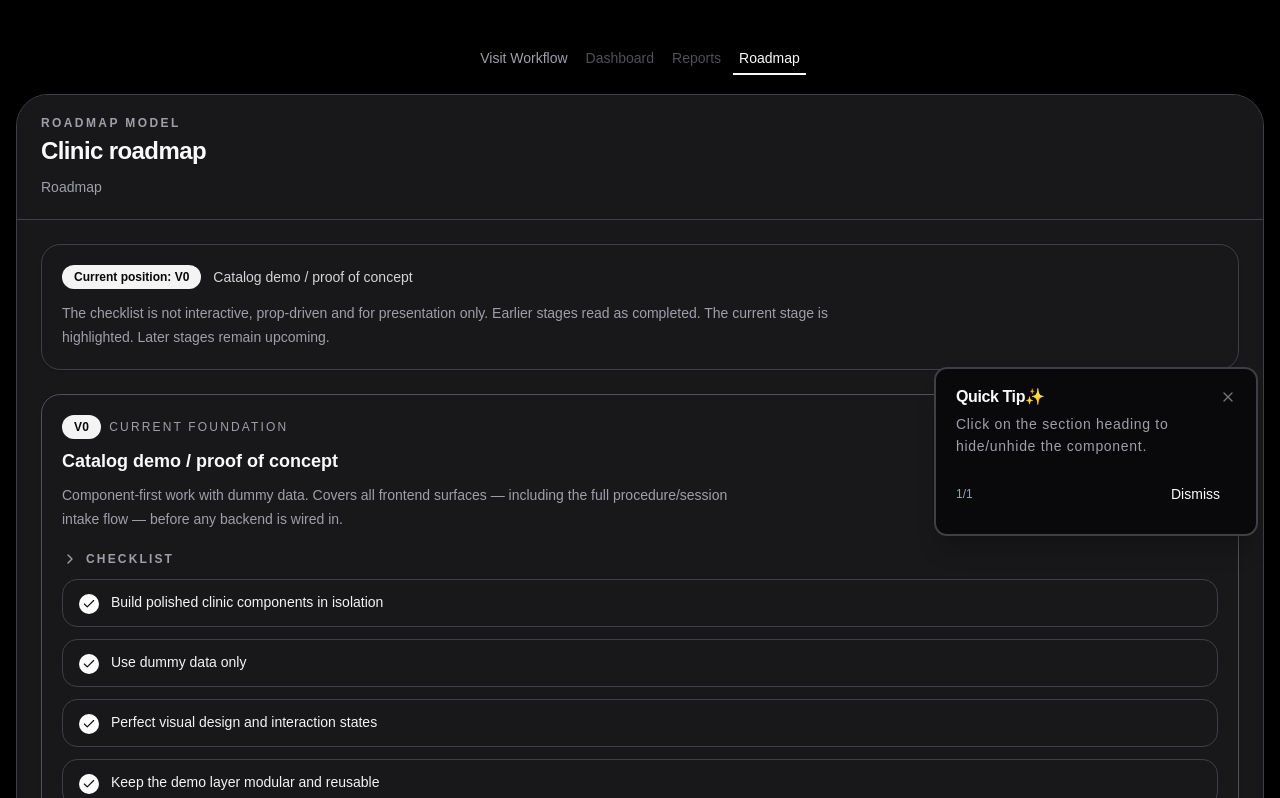
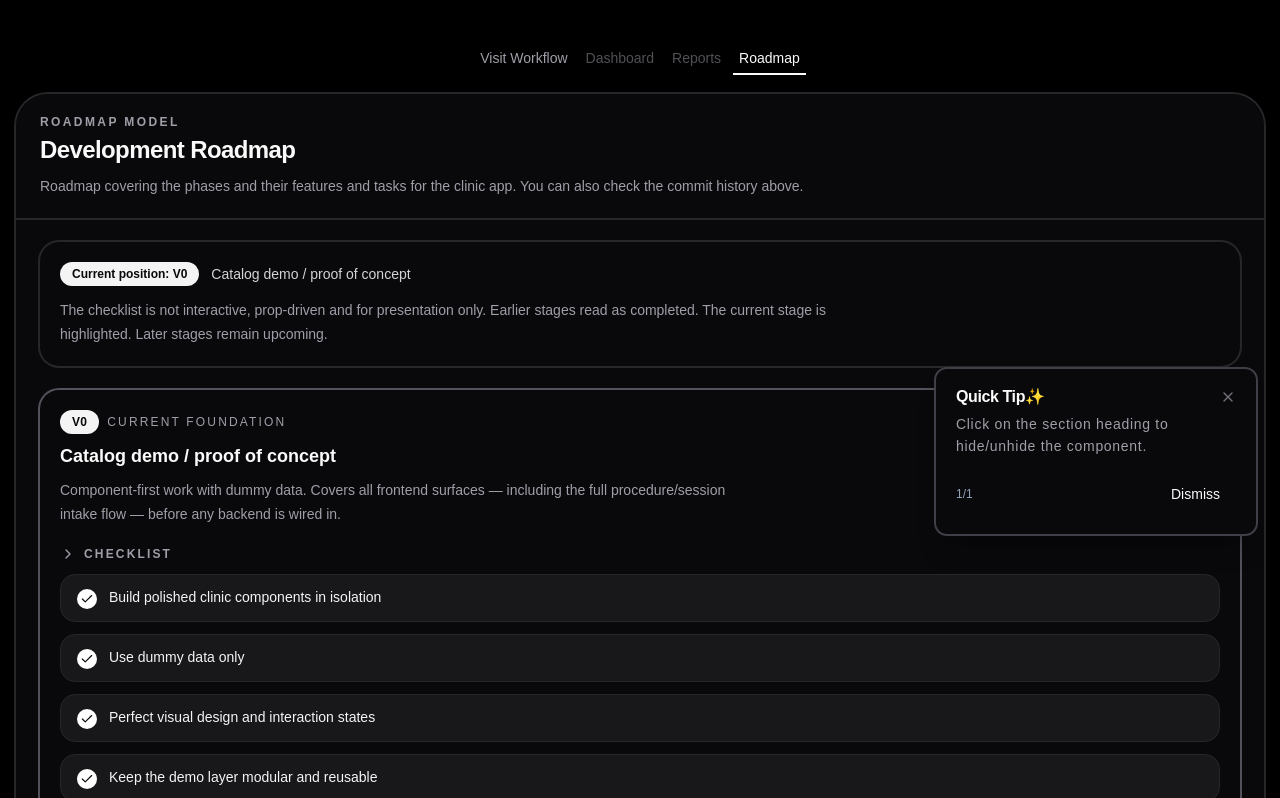
Before and after one commit to omsrivastava512/clinic-demo, a React (Vite) app: page /roadmap in a window 1280 px wide. Shown: the part 242-1040 px from the top of the page. Built offline with nearby package versions, Linux system fonts and the light colour scheme.

Commit message:
ui(roadmap): update color scheme for 'done', 'current' and 'upcoming' sections for more intuitive ux

```diff
--- a/src/pages/roadmap.tsx
+++ b/src/pages/roadmap.tsx
@@ -1,5 +1,5 @@
-import React, { useMemo, useState } from 'react';
-import { Check, ChevronRight, Circle, X, Moon, Sun } from 'lucide-react';
+import React, { useMemo } from 'react';
+import { Check, ChevronRight, Circle, X, } from 'lucide-react';
 import { ROADMAP_STAGES } from '@/data/roadmap_data';
 
 // ─────────────────────────────────────────────
@@ -54,7 +54,7 @@ function StageBadge({ status }: StageBadgeProps) {
         );
     }
     return (
-        <span className="inline-flex items-center gap-1.5 rounded-full border border-zinc-200 dark:border-zinc-700 bg-white dark:bg-zinc-900 px-2.5 py-1 text-xs font-medium text-zinc-500 dark:text-zinc-400 shrink-0">
+        <span className="inline-flex items-center gap-1.5 rounded-full border border-zinc-200 dark:border-zinc-800 bg-white dark:bg-zinc-900 px-2.5 py-1 text-xs font-medium text-zinc-500 dark:text-zinc-400 shrink-0">
             <Circle className="h-3 w-3" />
             Next
         </span>
@@ -68,7 +68,7 @@ interface ChecklistItemProps {
 
 function ChecklistItem({ checked, children }: ChecklistItemProps) {
     return (
-        <li className="flex items-start gap-3 rounded-2xl border border-zinc-200 dark:border-zinc-700 bg-white dark:bg-zinc-900 px-4 py-3 transition-colors hover:bg-zinc-50 dark:hover:bg-zinc-800/50">
+        <li className="flex items-start gap-3 rounded-2xl border border-zinc-200 dark:border-zinc-800 bg-white dark:bg-zinc-900 px-4 py-3 transition-colors hover:bg-zinc-50 dark:hover:bg-zinc-800">
             <span
                 className={
                     checked
@@ -110,10 +110,10 @@ function RoadmapStageCard({ stage, stageIndex, currentIndex, stageProgress }: Ro
         <section
             className={
                 isCurrent
-                    ? 'rounded-3xl border border-zinc-300 dark:border-zinc-600 bg-zinc-50 dark:bg-zinc-900/60 p-5 shadow-sm'
+                    ? 'rounded-3xl ring-2 ring-zinc-300 dark:ring-zinc-600 bg-white dark:bg-zinc-950 p-5 shadow-sm'
                     : isDone
-                        ? 'rounded-3xl border border-emerald-100 dark:border-emerald-900 bg-white dark:bg-zinc-900 p-5 shadow-sm opacity-80'
-                        : 'rounded-3xl border border-zinc-200 dark:border-zinc-700 bg-white dark:bg-zinc-900 p-5 shadow-sm'
+                        ? 'rounded-3xl ring-4 ring-emerald-100 dark:ring-emerald-900  bg-white dark:bg-zinc-950 p-5 shadow-sm opacity-80'
+                        : 'rounded-3xl ring-2 ring-zinc-200 dark:ring-zinc-800 bg-zinc-50 dark:bg-zinc-900/50  p-5 shadow-sm'
             }
         >
             {/* Header */}
@@ -143,8 +143,8 @@ function RoadmapStageCard({ stage, stageIndex, currentIndex, stageProgress }: Ro
                     Checklist
                 </div>
                 <ul className="grid gap-3">
-                    {stage.items.map((item,i) => (
-                        <ChecklistItem key={item} checked={i<completedCount}>
+                    {stage.items.map((item, i) => (
+                        <ChecklistItem key={item} checked={i < completedCount}>
                             {item}
                         </ChecklistItem>
                     ))}
@@ -172,8 +172,8 @@ export interface RoadmapPanelProps {
 
 export function RoadmapPanel({
     currentStage = 'V0',
-    title = 'Clinic roadmap',
-    subtitle = 'Roadmap',
+    title = 'Development Roadmap',
+    subtitle = 'Roadmap covering the phases and their features and tasks for the clinic app. You can also check the commit history above.',
     headerAction = null,
     stageProgress
 }: RoadmapPanelProps) {
@@ -181,8 +181,8 @@ export function RoadmapPanel({
     const current = ROADMAP_STAGES[currentIndex];
 
     return (
-        <div className="flex flex-col overflow-hidden rounded-[2rem] border border-zinc-200 dark:border-zinc-700 bg-zinc-50 dark:bg-zinc-900 shadow-2xl w-full">
-            <header className="flex items-start justify-between gap-4 border-b border-zinc-200 dark:border-zinc-700 bg-white dark:bg-zinc-900 px-6 py-5">
+        <div className="flex flex-col overflow-hidden rounded-[2rem] ring-2 ring-zinc-200 dark:ring-zinc-800 bg-zinc-50 dark:bg-zinc-950 shadow-2xl w-full">
+            <header className="flex items-start justify-between gap-4 ring-b ring-2 ring-zinc-200 dark:ring-zinc-800 bg-zinc-50 dark:bg-zinc-950 px-6 py-5">
                 <div>
                     <p className="text-xs font-semibold uppercase tracking-[0.2em] text-zinc-500 dark:text-zinc-400">
                         Roadmap model
@@ -199,7 +199,7 @@ export function RoadmapPanel({
 
             <div className="overflow-y-auto px-6 py-6">
                 {/* Header */}
-                <div className="mb-6 rounded-3xl border border-zinc-200 dark:border-zinc-700 bg-white dark:bg-zinc-900 p-5 shadow-sm">
+                <div className="mb-6 rounded-3xl ring-2 ring-zinc-200 dark:ring-zinc-800 bg-white dark:bg-zinc-950 p-5 shadow-sm">
                     <div className="flex flex-wrap items-center gap-3">
                         <span className="rounded-full bg-zinc-950 dark:bg-zinc-100 px-3 py-1 text-xs font-semibold text-white dark:text-zinc-950">
                             Current position: {current.id}
@@ -221,7 +221,7 @@ export function RoadmapPanel({
                             key={stage.id}
                             stage={stage}
                             stageIndex={i}
-                            stageProgress={stageProgress?.[stage.id]??0}
+                            stageProgress={stageProgress?.[stage.id] ?? 0}
                             currentIndex={currentIndex}
                         />
                     ))}
@@ -288,7 +288,7 @@ export function RoadmapModal({
                     <button
                         type="button"
                         onClick={() => onOpenChange(false)}
-                        className="inline-flex h-10 w-10 shrink-0 items-center justify-center rounded-full border border-zinc-200 dark:border-zinc-700 bg-white dark:bg-zinc-900 text-zinc-600 dark:text-zinc-300 transition hover:bg-zinc-100 dark:hover:bg-zinc-700 hover:text-zinc-950 dark:hover:text-zinc-50"
+                        className="inline-flex h-10 w-10 shrink-0 items-center justify-center rounded-full border border-zinc-200 dark:border-zinc-800 bg-white dark:bg-zinc-900 text-zinc-600 dark:text-zinc-300 transition hover:bg-zinc-100 dark:hover:bg-zinc-700 hover:text-zinc-950 dark:hover:text-zinc-50"
                         aria-label="Close roadmap modal"
                     >
                         <X className="h-5 w-5" />
@@ -298,89 +298,3 @@ export function RoadmapModal({
         </ModalOverlay>
     );
 }
-
-// ─────────────────────────────────────────────
-// Demo page
-// ─────────────────────────────────────────────
-
-export function ClinicRoadmapDemoPage() {
-    const [open, setOpen] = useState<boolean>(false);
-    const [activeStage, setActiveStage] = useState<StageId>('V0');
-    const [darkMode, setDarkMode] = useState<boolean>(false);
-
-    function openAt(stageId: StageId): void {
-        setActiveStage(stageId);
-        setOpen(true);
-    }
-
-    return (
-        <div className={darkMode ? 'dark' : ''}>
-            <div className="min-h-screen bg-zinc-100 dark:bg-zinc-950 p-6 text-zinc-950 dark:text-zinc-50 transition-colors duration-300">
-                <div className="mx-auto max-w-5xl space-y-4">
-
-                    {/* Dark mode toggle */}
-                    <div className="flex justify-end">
-                        <button
-                            type="button"
-                            onClick={() => setDarkMode((d) => !d)}
-                            className="inline-flex items-center gap-2 rounded-full border border-zinc-200 dark:border-zinc-700 bg-white dark:bg-zinc-900 px-4 py-2 text-sm font-medium text-zinc-700 dark:text-zinc-300 shadow-sm transition hover:bg-zinc-50 dark:hover:bg-zinc-700"
-                            aria-label="Toggle dark mode"
-                        >
-                            {darkMode ? <Sun className="h-4 w-4" /> : <Moon className="h-4 w-4" />}
-                            {darkMode ? 'Light mode' : 'Dark mode'}
-                        </button>
-                    </div>
-
-                    {/* Trigger card */}
-                    <div className="rounded-[2rem] border border-zinc-200 dark:border-zinc-700 bg-white dark:bg-zinc-900 p-8 shadow-sm">
-                        <p className="text-xs font-semibold uppercase tracking-[0.2em] text-zinc-500 dark:text-zinc-400">
-                            Clinic demo
-                        </p>
-                        <h1 className="mt-2 text-3xl font-semibold tracking-tight">
-                            Roadmap trigger component
-                        </h1>
-                        <p className="mt-3 max-w-3xl text-sm leading-6 text-zinc-600 dark:text-zinc-400">
-                            Each button opens the modal at a specific stage. Stage state is lifted to the
-                            parent so the modal always reflects the correct position.
-                        </p>
-
-                        <div className="mt-6 flex flex-wrap gap-3">
-                            <button
-                                type="button"
-                                onClick={() => openAt('V0')}
-                                className="inline-flex items-center gap-2 rounded-full bg-zinc-950 dark:bg-zinc-100 px-5 py-3 text-sm font-medium text-white dark:text-zinc-950 transition hover:bg-zinc-800 dark:hover:bg-zinc-200"
-                            >
-                                Open at V0 (current)
-                                <ChevronRight className="h-4 w-4" />
-                            </button>
-
-                            <button
-                                type="button"
-                                onClick={() => openAt('V1')}
-                                className="inline-flex items-center gap-2 rounded-full border border-zinc-200 dark:border-zinc-700 bg-white dark:bg-zinc-900 px-5 py-3 text-sm font-medium text-zinc-700 dark:text-zinc-300 transition hover:bg-zinc-50 dark:hover:bg-zinc-700"
-                            >
-                                Open at V1
-                            </button>
-
-                            <button
-                                type="button"
-                                onClick={() => openAt('V3')}
-                                className="inline-flex items-center gap-2 rounded-full border border-zinc-200 dark:border-zinc-700 bg-white dark:bg-zinc-900 px-5 py-3 text-sm font-medium text-zinc-700 dark:text-zinc-300 transition hover:bg-zinc-50 dark:hover:bg-zinc-700"
-                            >
-                                Open at V3
-                            </button>
-                        </div>
-                    </div>
-                </div>
-
-                <RoadmapModal
-                    open={open}
-                    onOpenChange={setOpen}
-                    currentStage={activeStage}
-                    title="Clinic roadmap"
-                    subtitle="Track where the product stands and what comes next."
-                />
-            </div>
-        </div>
-    );
-}
```
